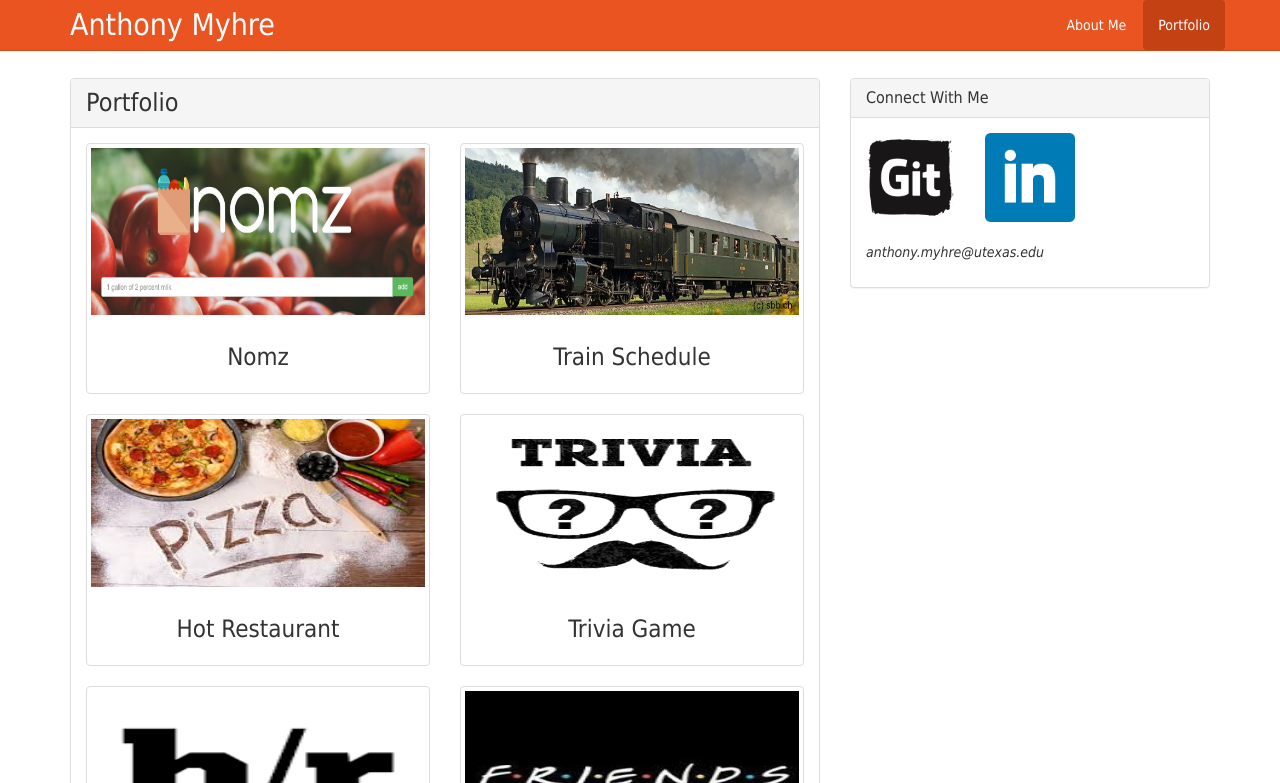
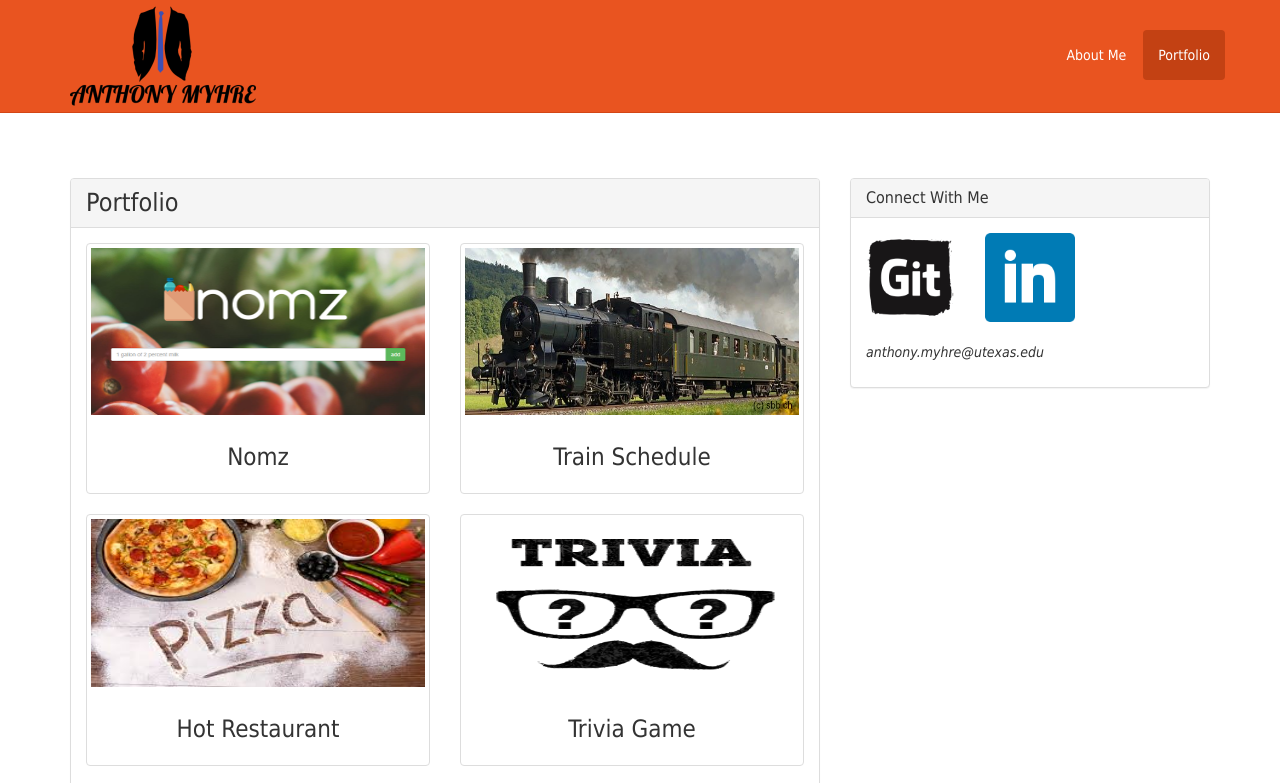
Before and after one commit to amyhre16/Portfolio, a website: page portfolio.html in a window 1280 px wide. Shown: the top 783 px of the page. Drawn offline with nearby package versions, Linux system fonts and the light colour scheme.

Commit message:
Updated portfolio.html and index.html

```diff
--- a/portfolio.html
+++ b/portfolio.html
@@ -22,14 +22,15 @@
 	<div class="navbar navbar-default navbar-fixed-top">
 		<div class="container">
 			<div class="navbar-header">
-				<div class="navbar-brand" style="font-size: 30px;">Anthony Myhre</div>
+				<img src="/assets/images/logo.png" alt="Anthony Myhre">
 				<button class="navbar-toggle" type="button" data-toggle="collapse" data-target="#navbar-main">
 						<span class="icon-bar"></span>
 						<span class="icon-bar"></span>
 						<span class="icon-bar"></span>
 					</button>
 			</div>
-			<div class="navbar-collapse collapse" id="navbar-main">
+			<div class="navbar-collapse collapse" id="navbar-main" style="margin-top: 10px;">
+				<br />
 				<ul class="nav navbar-nav navbar-right nav-pills">
 					<li>
 						<a href="/">About Me</a>
@@ -41,7 +42,7 @@
 			</div>
 		</div>
 	</div>
-	<div class="container">
+	<div class="container" style="margin-top: 100px;">
 		<div class="row" style="padding-top: 2em;">
 			<div class="col-sm-8">
 				<div class="panel panel-default">
@@ -52,7 +53,7 @@
 						<div class="row">
 							<div class="col-sm-6">
 								<div class="thumbnail" id="nomz">
-									<img src="/assets/images/nomz.jpg" alt="Nomz" class="img-responsive" style="width: 334.99px; height: 167.490px;">
+									<img src="/assets/images/nomz.png" alt="Nomz" class="img-responsive" style="width: 334.99px; height: 167.490px;">
 									<div class="caption">
 										<h3 style="text-align: center;">Nomz</h3>
 									</div>
@@ -316,6 +317,8 @@
 					<h2 class="modal-title"><strong>Trivia Game</strong></h2>
 				</div>
 				<div class="modal-body">
+
+					<br />Worked independently
 					<hr />
 					<h4><strong>Technologies Used</strong></h4>
 					<div style="margin: auto; width: 35%">
```
Also changed, not shown: index.html (+5 -3 lines), public/assets/images/logo.png (added), public/assets/images/nomz.png (added).
